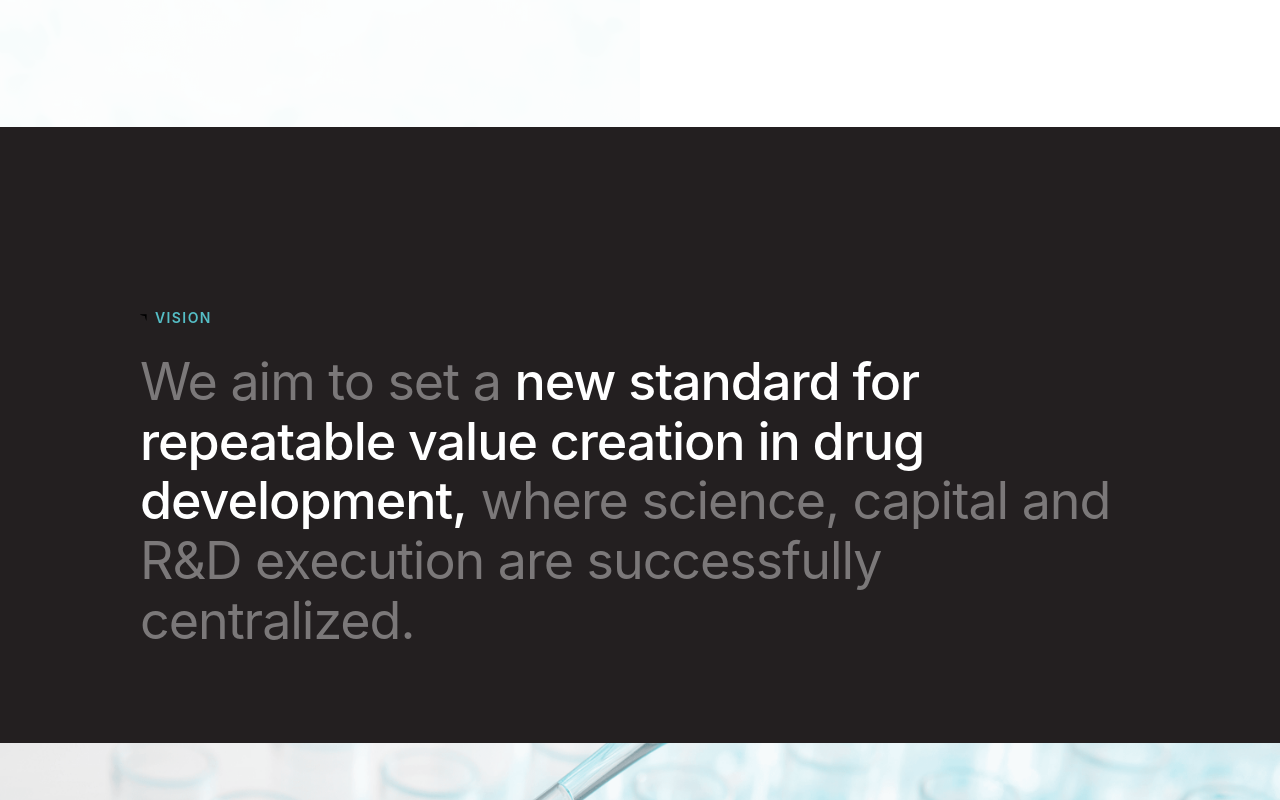
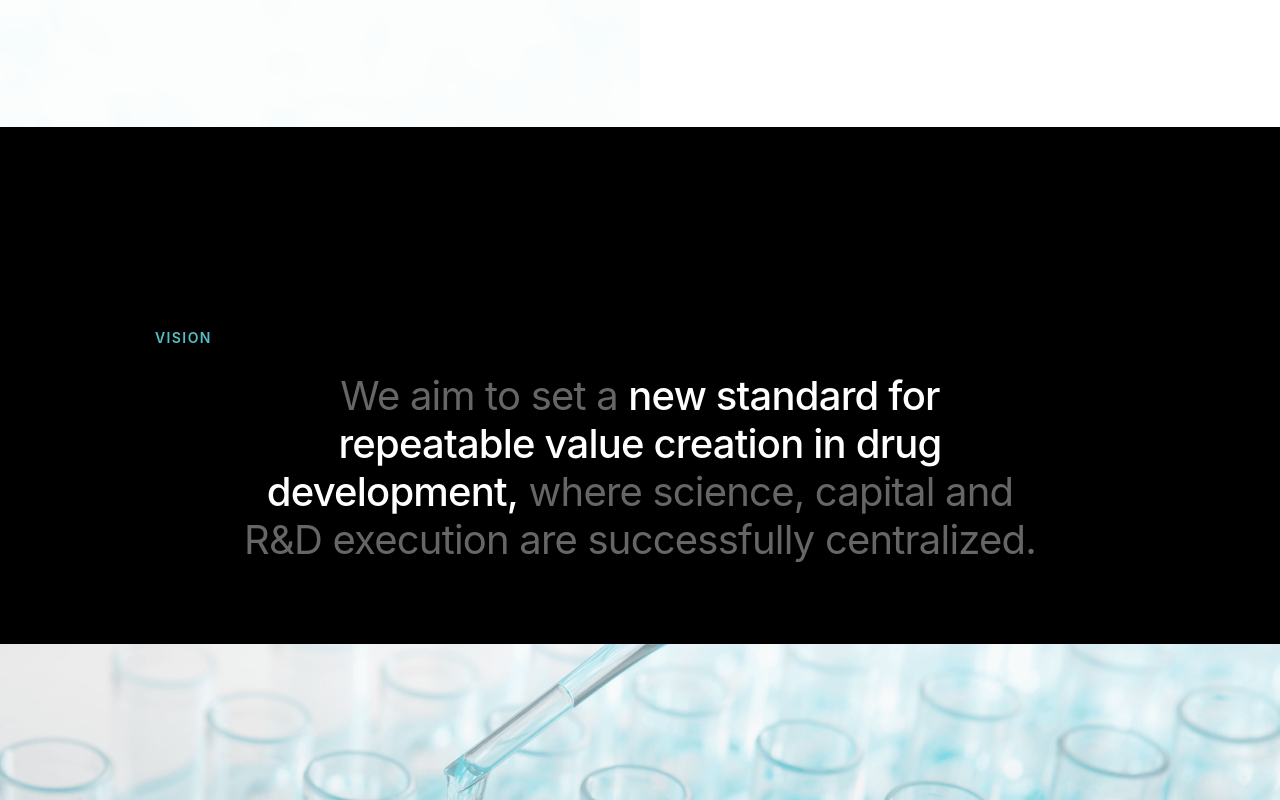
Before and after one commit to arya9779/levelset, a React (Vite) app: page / in a window 1280 px wide. Shown: the part 1660-2460 px from the top of the page. Built offline with nearby package versions, Linux system fonts and the light colour scheme; a web font is replaced by a local one.

Commit message:
style: pure black backgrounds and shrink vision text

```diff
--- a/src/style.css
+++ b/src/style.css
@@ -327,7 +327,7 @@ section {
 }
 
 .dark-section {
-  background: #231F20;
+  background: #000000;
   color: white;
   padding-bottom: 0;
 }
@@ -430,15 +430,18 @@ section {
 .vision-content {
   max-width: 1000px;
   margin: 0 auto;
-  padding: 60px 0;
+  padding: 80px 0;
+  text-align: center;
 }
 
 .vision-text {
-  font-size: 52px;
-  line-height: 1.15;
+  font-size: 40px;
+  line-height: 1.2;
   font-weight: 400;
   letter-spacing: -0.02em;
   color: rgba(255,255,255,0.4);
+  max-width: 800px;
+  margin: 0 auto;
 }
 
 .vision-text .muted-text {
@@ -833,7 +836,7 @@ h2 {
 }
 
 .partner-box.dark {
-  background: var(--bg-dark);
+  background: #000000;
   color: white;
   border: none;
 }
@@ -937,9 +940,10 @@ h2 {
 }
 
 .news-card {
-  background: #111;
+  background: #000000;
   border-radius: 0;
   overflow: hidden;
+  border: 1px solid rgba(255,255,255,0.1);
 }
 
 .news-card-image {
```
